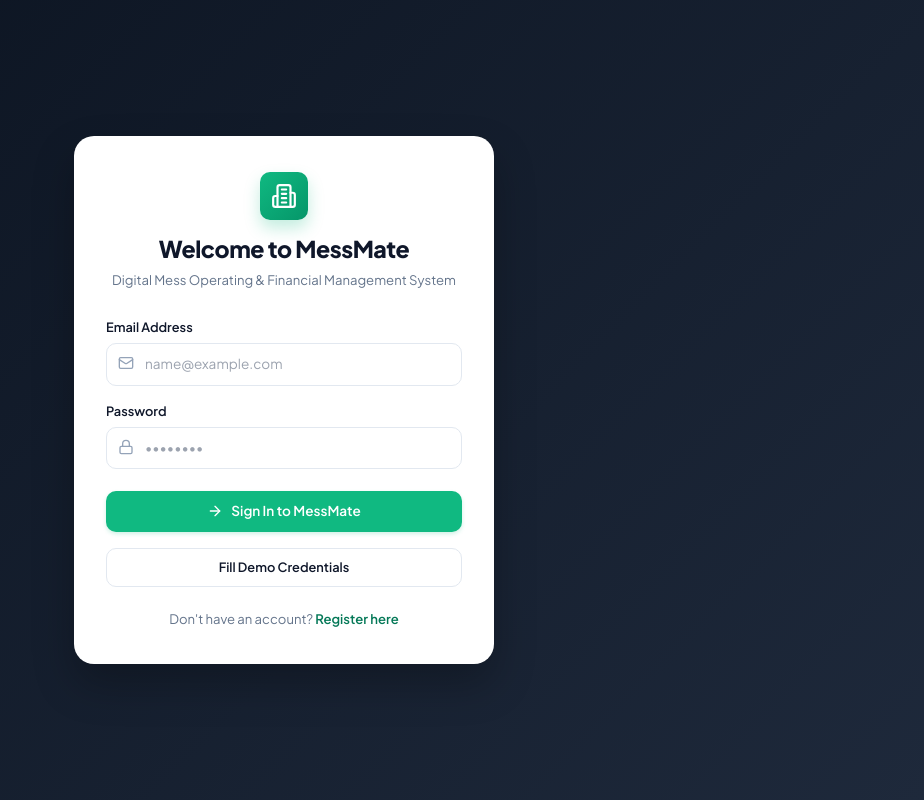
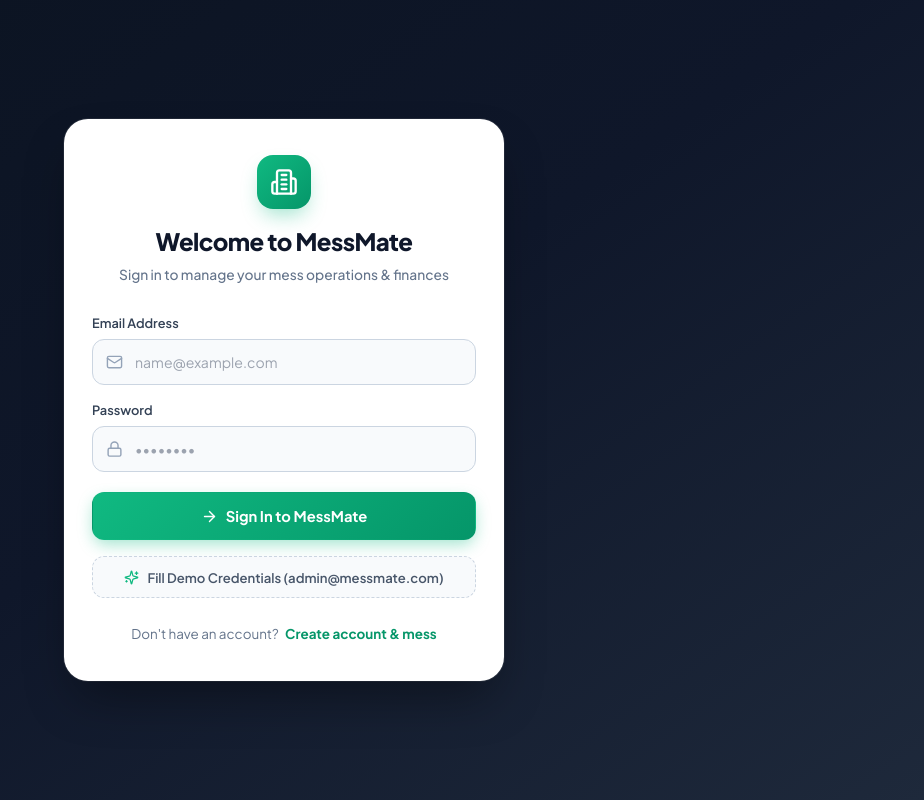
Before and after one commit to ibna-siam/Digital-Mess-Operating-Financial-Management-System, a React (Vite) app in the folder frontend/: page /login in a window 1280 px wide. Shown: the whole page, without its empty margins (356-1280 px from the left). Built offline with nearby package versions, Linux system fonts and the light colour scheme; no server answers.

Commit message:
fix(auth): resolve network login errors, trust proxy for Render, and auto-retry cold starts

```diff
--- a/frontend/src/components/pwa/NotificationPreferencesModal.tsx
+++ b/frontend/src/components/pwa/NotificationPreferencesModal.tsx
@@ -6,6 +6,7 @@ import React, { useState, useEffect } from 'react';
 import { Bell, BellOff, X, Shield, Send, Loader2 } from 'lucide-react';
 import { usePushNotifications } from '../../hooks/usePushNotifications.js';
 import { useAuth } from '../../context/AuthContext.js';
+import { API_BASE } from '../../lib/apiClient.js';
 
 interface NotificationPreferencesModalProps {
   isOpen: boolean;
@@ -41,7 +42,7 @@ export const NotificationPreferencesModal: React.FC<NotificationPreferencesModal
   useEffect(() => {
     if (!isOpen || !token) return;
 
-    fetch('/api/v1/notifications/preferences', {
+    fetch(`${API_BASE}/notifications/preferences`, {
       headers: { Authorization: `Bearer ${token}` },
     })
       .then((res) => res.json())
@@ -68,7 +69,7 @@ export const NotificationPreferencesModal: React.FC<NotificationPreferencesModal
     setSaving(true);
 
     try {
-      await fetch('/api/v1/notifications/preferences', {
+      await fetch(`${API_BASE}/notifications/preferences`, {
         method: 'PATCH',
         headers: {
           'Content-Type': 'application/json',
--- a/frontend/src/lib/syncEngine.ts
+++ b/frontend/src/lib/syncEngine.ts
@@ -4,6 +4,7 @@
    =================================================================== */
 
 import { OfflineStorage } from './indexedDb.js';
+import { API_BASE } from './apiClient.js';
 import type { QueryClient } from '@tanstack/react-query';
 
 export interface SyncReport {
@@ -81,7 +82,7 @@ class SyncEngineClass {
         })),
       };
 
-      const res = await fetch('/api/v1/sync/actions', {
+      const res = await fetch(`${API_BASE}/sync/actions`, {
         method: 'POST',
         headers: {
           'Content-Type': 'application/json',
--- a/frontend/src/pages/LoginPage.tsx
+++ b/frontend/src/pages/LoginPage.tsx
@@ -1,8 +1,8 @@
 import React, { useState } from 'react';
 import { useNavigate, Link } from 'react-router-dom';
-import { Building2, Lock, Mail, ArrowRight } from 'lucide-react';
+import { Building2, Lock, Mail, ArrowRight, AlertCircle, RefreshCw, Sparkles } from 'lucide-react';
 import { useAuth } from '../context/AuthContext.js';
-import { apiClient } from '../lib/apiClient.js';
+import { apiClient, ApiError } from '../lib/apiClient.js';
 import { Button } from '../components/ui/Button.js';
 import { User } from '../types/index.js';
 
@@ -14,22 +14,33 @@ export const LoginPage: React.FC = () => {
   const { login } = useAuth();
   const navigate = useNavigate();
 
-  const handleLogin = async (e: React.FormEvent) => {
-    e.preventDefault();
+  const handleLogin = async (e?: React.FormEvent) => {
+    if (e) e.preventDefault();
     setError(null);
     setIsLoading(true);
 
     try {
       const res = await apiClient<{ user: User; token: string; activeMess?: any }>('/auth/login', {
         method: 'POST',
-        body: JSON.stringify({ email, password }),
+        body: JSON.stringify({ email: email.trim(), password }),
       });
 
       await login(res.token, res.user, res.activeMess);
       navigate('/');
     } catch (err: unknown) {
-      const message = err instanceof Error ? err.message : 'Invalid credentials. Please try again.';
-      setError(message);
+      if (err instanceof ApiError) {
+        setError(err.message);
+      } else if (err instanceof Error) {
+        if (err.message.includes('Failed to fetch') || err.message.includes('NETWORK')) {
+          setError(
+            'Cannot reach the server. The backend may be waking up from free-tier sleep (takes ~30s) or your network may be offline. Please tap "Retry Sign In".'
+          );
+        } else {
+          setError(err.message);
+        }
+      } else {
+        setError('Invalid credentials. Please try again.');
+      }
     } finally {
       setIsLoading(false);
     }
@@ -48,69 +59,126 @@ export const LoginPage: React.FC = () => {
         display: 'flex',
         alignItems: 'center',
         justifyContent: 'center',
-        background: 'linear-gradient(135deg, #0b1320 0%, #1e293b 100%)',
-        padding: 20,
+        background: 'linear-gradient(145deg, #0b1320 0%, #0f172a 50%, #1e293b 100%)',
+        padding: '24px 16px',
       }}
     >
       <div
         style={{
           width: '100%',
-          maxWidth: 420,
-          background: 'white',
-          borderRadius: 'var(--radius-xl)',
-          padding: '36px 32px',
-          boxShadow: '0 20px 40px rgba(0, 0, 0, 0.25)',
+          maxWidth: 440,
+          background: '#ffffff',
+          borderRadius: 24,
+          padding: '36px 28px',
+          boxShadow: '0 25px 50px -12px rgba(0, 0, 0, 0.4), 0 0 0 1px rgba(255, 255, 255, 0.08)',
+          boxSizing: 'border-box',
         }}
       >
         {/* Brand header */}
         <div style={{ textAlign: 'center', marginBottom: 28 }}>
           <div
             style={{
-              width: 48,
-              height: 48,
-              background: 'linear-gradient(135deg, #10B981, #059669)',
-              borderRadius: 'var(--radius-md)',
+              width: 54,
+              height: 54,
+              background: 'linear-gradient(135deg, #10B981 0%, #059669 100%)',
+              borderRadius: 16,
               display: 'inline-flex',
               alignItems: 'center',
               justifyContent: 'center',
-              color: 'white',
-              boxShadow: '0 8px 16px rgba(16, 185, 129, 0.25)',
-              marginBottom: 12,
+              color: '#ffffff',
+              boxShadow: '0 10px 20px -5px rgba(16, 185, 129, 0.4)',
+              marginBottom: 14,
             }}
           >
-            <Building2 size={26} />
+            <Building2 size={28} />
           </div>
-          <h1 style={{ fontSize: '1.45rem', fontWeight: 800, color: 'var(--text-main)', letterSpacing: '-0.02em' }}>
+          <h1
+            style={{
+              fontSize: '1.5rem',
+              fontWeight: 800,
+              color: '#0f172a',
+              letterSpacing: '-0.025em',
+              margin: '0 0 6px 0',
+            }}
+          >
             Welcome to MessMate
           </h1>
-          <p style={{ fontSize: '0.82rem', color: 'var(--text-muted)', marginTop: 4 }}>
-            Digital Mess Operating & Financial Management System
+          <p style={{ fontSize: '0.86rem', color: '#64748b', margin: 0, fontWeight: 500 }}>
+            Sign in to manage your mess operations & finances
           </p>
         </div>
 
         {error && (
           <div
             style={{
-              padding: '10px 14px',
-              borderRadius: 'var(--radius-md)',
-              background: 'var(--color-danger-bg)',
-              color: 'var(--color-danger)',
+              padding: '12px 14px',
+              borderRadius: 12,
+              background: '#fef2f2',
+              border: '1px solid #fecaca',
+              color: '#991b1b',
               fontSize: '0.82rem',
-              marginBottom: 18,
-              fontWeight: 500,
+              marginBottom: 20,
+              lineHeight: 1.45,
+              display: 'flex',
+              flexDirection: 'column',
+              gap: 8,
             }}
           >
-            {error}
+            <div style={{ display: 'flex', alignItems: 'flex-start', gap: 8 }}>
+              <AlertCircle size={17} style={{ flexShrink: 0, marginTop: 2, color: '#ef4444' }} />
+              <div style={{ flex: 1, fontWeight: 500 }}>{error}</div>
+            </div>
+            {error.includes('waking up') && (
+              <button
+                type="button"
+                onClick={() => handleLogin()}
+                style={{
+                  alignSelf: 'flex-start',
+                  display: 'inline-flex',
+                  alignItems: 'center',
+                  gap: 6,
+                  padding: '5px 12px',
+                  borderRadius: 6,
+                  background: '#dc2626',
+                  color: '#ffffff',
+                  fontSize: '0.78rem',
+                  fontWeight: 600,
+                  border: 'none',
+                  cursor: 'pointer',
+                  marginTop: 2,
+                }}
+              >
+                <RefreshCw size={13} />
+                Retry Sign In
+              </button>
+            )}
           </div>
         )}
 
         <form onSubmit={handleLogin} style={{ display: 'flex', flexDirection: 'column', gap: 16 }}>
           <div>
-            <label style={{ display: 'block', fontSize: '0.8rem', fontWeight: 600, color: 'var(--text-main)', marginBottom: 6 }}>
+            <label
+              style={{
+                display: 'block',
+                fontSize: '0.8rem',
+                fontWeight: 600,
+                color: '#334155',
+                marginBottom: 6,
+              }}
+            >
               Email Address
             </label>
             <div style={{ position: 'relative' }}>
-              <Mail size={16} style={{ position: 'absolute', left: 12, top: 12, color: '#94a3b8' }} />
+              <Mail
+                size={17}
+                style={{
+                  position: 'absolute',
+                  left: 14,
+                  top: '50%',
+                  transform: 'translateY(-50%)',
+                  color: '#94a3b8',
+                }}
+              />
               <input
                 type="email"
                 required
@@ -119,22 +187,54 @@ export const LoginPage: React.FC = () => {
                 placeholder="name@example.com"
                 style={{
                   width: '100%',
-                  padding: '10px 14px 10px 38px',
-                  borderRadius: 'var(--radius-md)',
-                  border: '1px solid var(--color-border)',
-                  fontSize: '0.85rem',
+                  height: 46,
+                  padding: '0 14px 0 42px',
+                  borderRadius: 12,
+                  border: '1px solid #cbd5e1',
+                  fontSize: '0.88rem',
+                  color: '#0f172a',
                   outline: 'none',
+                  boxSizing: 'border-box',
+                  background: '#f8fafc',
+                  transition: 'border-color 0.2s, box-shadow 0.2s',
+                }}
+                onFocus={(e) => {
+                  e.currentTarget.style.borderColor = '#10B981';
+                  e.currentTarget.style.boxShadow = '0 0 0 3px rgba(16, 185, 129, 0.12)';
+                  e.currentTarget.style.background = '#ffffff';
+                }}
+                onBlur={(e) => {
+                  e.currentTarget.style.borderColor = '#cbd5e1';
+                  e.currentTarget.style.boxShadow = 'none';
+                  e.currentTarget.style.background = '#f8fafc';
                 }}
               />
             </div>
           </div>
 
           <div>
-            <label style={{ display: 'block', fontSize: '0.8rem', fontWeight: 600, color: 'var(--text-main)', marginBottom: 6 }}>
+            <label
+              style={{
+                display: 'block',
+                fontSize: '0.8rem',
+                fontWeight: 600,
+                color: '#334155',
+                marginBottom: 6,
+              }}
+            >
               Password
             </label>
             <div style={{ position: 'relative' }}>
-              <Lock size={16} style={{ position: 'absolute', left: 12, top: 12, color: '#94a3b8' }} />
+              <Lock
+                size={17}
+                style={{
+                  position: 'absolute',
+                  left: 14,
+                  top: '50%',
+                  transform: 'translateY(-50%)',
+                  color: '#94a3b8',
+                }}
+              />
               <input
                 type="password"
                 required
@@ -143,34 +243,88 @@ export const LoginPage: React.FC = () => {
                 placeholder="••••••••"
                 style={{
                   width: '100%',
-                  padding: '10px 14px 10px 38px',
-                  borderRadius: 'var(--radius-md)',
-                  border: '1px solid var(--color-border)',
-                  fontSize: '0.85rem',
+                  height: 46,
+                  padding: '0 14px 0 42px',
+                  borderRadius: 12,
+                  border: '1px solid #cbd5e1',
+                  fontSize: '0.88rem',
+                  color: '#0f172a',
                   outline: 'none',
+                  boxSizing: 'border-box',
+                  background: '#f8fafc',
+                  transition: 'border-color 0.2s, box-shadow 0.2s',
+                }}
+                onFocus={(e) => {
+                  e.currentTarget.style.borderColor = '#10B981';
+                  e.currentTarget.style.boxShadow = '0 0 0 3px rgba(16, 185, 129, 0.12)';
+                  e.currentTarget.style.background = '#ffffff';
+                }}
+                onBlur={(e) => {
+                  e.currentTarget.style.borderColor = '#cbd5e1';
+                  e.currentTarget.style.boxShadow = 'none';
+                  e.currentTarget.style.background = '#f8fafc';
                 }}
               />
             </div>
           </div>
 
-          <Button type="submit" isLoading={isLoading} style={{ width: '100%', marginTop: 6 }} icon={<ArrowRight size={16} />}>
+          <Button
+            type="submit"
+            isLoading={isLoading}
+            style={{
+              width: '100%',
+              height: 48,
+              marginTop: 4,
+              borderRadius: 12,
+              fontWeight: 700,
+              fontSize: '0.92rem',
+              background: 'linear-gradient(135deg, #10B981 0%, #059669 100%)',
+              boxShadow: '0 6px 16px -2px rgba(16, 185, 129, 0.4)',
+            }}
+            icon={<ArrowRight size={17} />}
+          >
             Sign In to MessMate
           </Button>
 
           <button
             type="button"
             onClick={fillDemoCredentials}
-            className="btn btn-secondary"
-            style={{ width: '100%', fontSize: '0.8rem' }}
+            style={{
+              width: '100%',
+              height: 42,
+              borderRadius: 12,
+              border: '1px dashed #cbd5e1',
+              background: '#f8fafc',
+              color: '#475569',
+              fontSize: '0.82rem',
+              fontWeight: 600,
+              display: 'inline-flex',
+              alignItems: 'center',
+              justifyContent: 'center',
+              gap: 8,
+              cursor: 'pointer',
+              transition: 'background 0.2s',
+            }}
+            onMouseOver={(e) => (e.currentTarget.style.background = '#f1f5f9')}
+            onMouseOut={(e) => (e.currentTarget.style.background = '#f8fafc')}
           >
-            Fill Demo Credentials
+            <Sparkles size={15} style={{ color: '#10B981' }} />
+            Fill Demo Credentials (admin@messmate.com)
           </button>
         </form>
 
-        <div style={{ marginTop: 22, textAlign: 'center', fontSize: '0.82rem', color: 'var(--text-muted)' }}>
+        <div style={{ marginTop: 26, textAlign: 'center', fontSize: '0.84rem', color: '#64748b' }}>
           Don't have an account?{' '}
-          <Link to="/register" style={{ color: 'var(--color-primary-dark)', fontWeight: 600, textDecoration: 'none' }}>
-            Register here
+          <Link
+            to="/register"
+            style={{
+              color: '#059669',
+              fontWeight: 700,
+              textDecoration: 'none',
+              marginLeft: 4,
+            }}
+          >
+            Create account & mess
           </Link>
         </div>
       </div>
```
Also changed, not shown: frontend/src/hooks/usePushNotifications.ts (+5 -4 lines), frontend/src/lib/apiClient.ts (+25 -6 lines), 2 other files (tests, documents, lock files or other folders).
